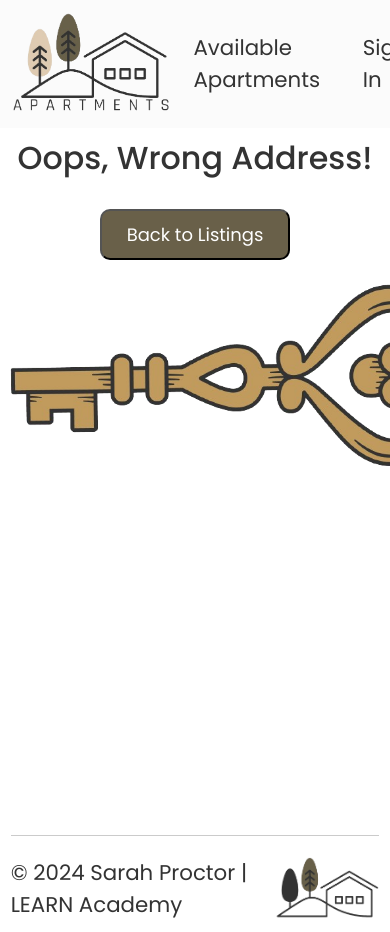
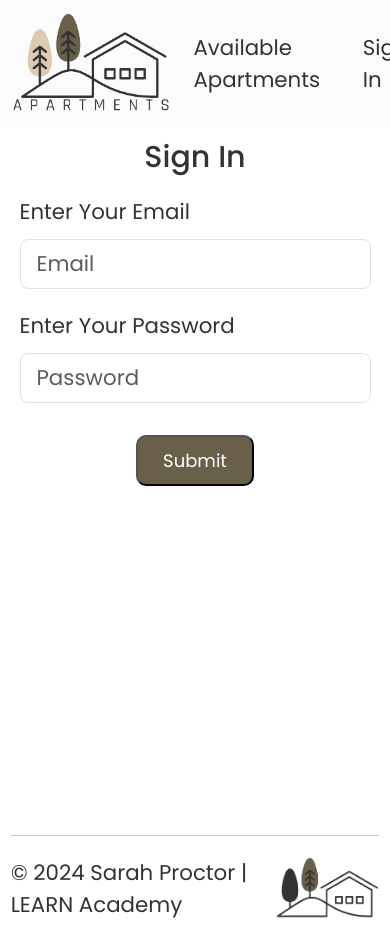
Before and after one commit to learn-academy-2024-alpha/apartment-app-frontend-super-awesome-sarah-team, a React (Create React App) app: page /signin in a window 390 px wide. Shown: the top 932 px of the page. Built offline with nearby package versions, Linux system fonts and the light colour scheme.

Commit message:
:sparkles: adds sign in component, styling, functionality and passing tests

```diff
--- a/src/App.css
+++ b/src/App.css
@@ -110,3 +110,23 @@ footer {
 .icon {
   padding: 0 10px;
 }
+
+/* ---SIGN IN--- */
+.sign-in-form {
+  width: 50vw;
+  margin: 0 auto;
+}
+
+@media (max-width: 900px) {
+  .sign-in-form {
+    width: 70vw;
+    margin: 0 auto;
+  }
+}
+
+@media (max-width: 675px) {
+  .sign-in-form {
+    width: 90vw;
+    margin: 0 auto;
+  }
+}
--- a/src/App.js
+++ b/src/App.js
@@ -9,11 +9,41 @@ import Home from "./pages/Home.js"
 import NotFound from "./pages/NotFound.js"
 
 import mockApartments from "./mockApartments.js"
-import mockUsers from "./mockUsers.js"
+import SignIn from "./pages/SignIn.js"
 
 const App = () => {
   const [apartments, setApartments] = useState(mockApartments)
-  const [user, setUser] = useState(mockUsers[0])
+  const [user, setUser] = useState(null)
+  console.log(user)
+
+  const signIn = async (user) => {
+    // send an external request in a try block
+    try {
+      // fetch data
+      const signInResponse = await fetch("http://localhost:3000/login", {
+        method: "POST",
+        headers: {
+          "Content-Type": "application/json",
+          Accept: "application/json"
+        },
+        body: JSON.stringify(user)
+      })
+      // handle error from fetch
+      if (!signInResponse.ok) {
+        throw new Error(signInResponse.errors)
+      }
+      // await arrival of payload
+      const payload = await signInResponse.json()
+      // set token into browser storage
+      localStorage.setItem("token", signInResponse.headers.get("Authorization"))
+      localStorage.setItem("user", JSON.stringify(payload))
+      // set user
+      setUser(payload)
+      // handle failure of promise to resolve
+    } catch (error) {
+      console.error("Error fetching data:", error.message)
+    }
+  }
 
   return (
     <>
@@ -28,6 +58,7 @@ const App = () => {
           path="/apartment/:id"
           element={<ApartmentShow apartments={apartments} />}
         />
+        <Route path="/signin" element={<SignIn signIn={signIn} />} />
         <Route path="*" element={<NotFound />} />
       </Routes>
       <Footer />
--- /dev/null
+++ b/src/pages/SignIn.js
@@ -0,0 +1,60 @@
+import { useForm } from "react-hook-form"
+import { Form, FormGroup, Label } from "reactstrap"
+import { useNavigate } from "react-router-dom"
+
+const SignIn = ({ signIn }) => {
+  const navigate = useNavigate()
+  const {
+    register,
+    handleSubmit,
+    formState: { errors }
+  } = useForm()
+
+  const onSubmit = (formData) => {
+    signIn({ user: formData })
+    navigate("/")
+  }
+
+  return (
+    <div className="page-body page-height">
+      <h3 className="title-header center-content">Sign In</h3>
+      <Form onSubmit={handleSubmit(onSubmit)} className="sign-in-form">
+        <FormGroup>
+          <Label for="email">Enter Your Email</Label>
+          <input
+            id="email"
+            name="email"
+            placeholder="Email"
+            type="email"
+            className="form-control"
+            {...register("email", { required: true })}
+          />
+          {errors.email && (
+            <span className="form-validations">Email is required</span>
+          )}
+        </FormGroup>
+        <FormGroup>
+          <Label for="password">Enter Your Password</Label>
+          <input
+            id="password"
+            name="password"
+            placeholder="Password"
+            type="password"
+            className="form-control"
+            {...register("password", { required: true })}
+          />
+          {errors.password && (
+            <span className="form-validations">Password is required</span>
+          )}
+        </FormGroup>
+        <div className="center-content">
+          <button onClick={handleSubmit} className="nav-button">
+            Submit
+          </button>
+        </div>
+      </Form>
+    </div>
+  )
+}
+
+export default SignIn
```
Also changed, not shown: 1 other file (tests, documents, lock files or other folders).
